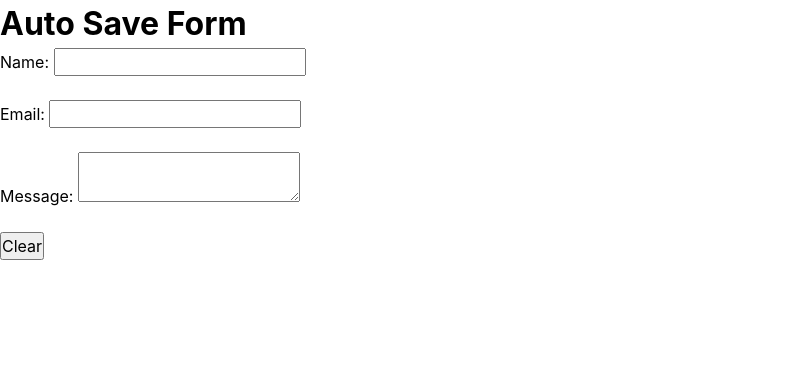
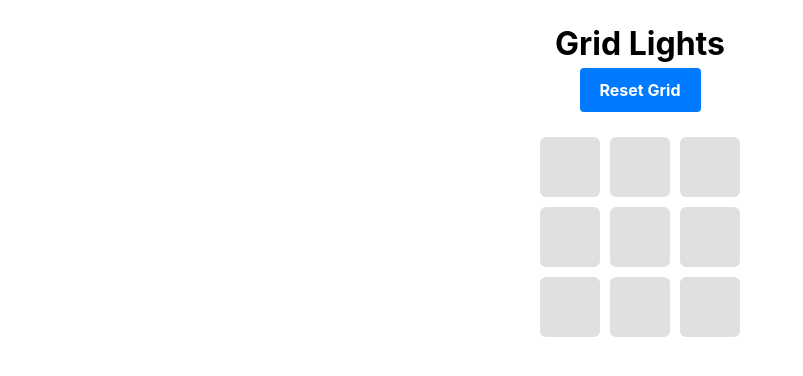
Before and after one commit to shubhamchasing/react-vite-prep, a React (Vite) app: page / in a window 1280 px wide. Shown: the top 376 px of the page, without its empty margins (0-803 px from the left). Built offline with nearby package versions, Linux system fonts and the light colour scheme.

Commit message:
feat: add grid lights 2

```diff
--- a/src/App.jsx
+++ b/src/App.jsx
@@ -1,5 +1,6 @@
 import "./App.css";
-import AutoSaveForm from "./Components/AutoSaveForm";
+import GridLights from "./Components/GridLIghts2";
+// import AutoSaveForm from "./Components/AutoSaveForm";
 // import AutoSearch from "./Components/AutoSearch";
 // import ProgressBar2 from "./Components/ProgressBar2";
 // import KnightChessboard from "./Components/KnightMove";
@@ -71,7 +72,7 @@ function App() {
   return (
     <>
       <div className="App">
-        <AutoSaveForm />
+        <GridLights />
       </div>
     </>
   );
--- /dev/null
+++ b/src/Components/GridLIghts2/index.jsx
@@ -0,0 +1,98 @@
+import { useEffect, useRef, useState } from "react";
+import "./styles.css";
+
+const TOTAL = 9;
+const GRID_SIZE = 3;
+
+//recursion is better since it will not create timers all at once unlike loop
+
+export default function GridLights() {
+  const [activeCells, setActiveCells] = useState(new Set());
+  const [activationOrder, setActivationOrder] = useState([]);
+  const [isDeactivating, setIsDeactivating] = useState(false);
+
+  const timerRefs = useRef([]);
+
+  useEffect(() => {
+    return () => {
+      timerRefs.current.forEach(clearTimeout);
+      timerRefs.current = [];
+    };
+  }, []);
+
+  const handleClick = (index) => {
+    // TODO: Implement click logic
+    if (isDeactivating || activeCells.has(index)) return;
+
+    const updatedActiveCells = new Set(activeCells);
+    updatedActiveCells.add(index);
+    const updatedOrder = [...activationOrder, index];
+    setActiveCells(updatedActiveCells);
+    setActivationOrder(updatedOrder);
+
+    if (updatedOrder.length === TOTAL) {
+      startReverseDeactivation(updatedOrder);
+    }
+  };
+
+  const startReverseDeactivation = (order) => {
+    // TODO: Implement reverse deactivation
+    const reverseOrder = [...order].reverse();
+    setIsDeactivating(true);
+
+    reverseOrder.forEach((cellIndex, index) => {
+      const timerId = setTimeout(() => {
+        setActiveCells((prev) => {
+          const newSet = new Set(prev);
+          newSet.delete(cellIndex);
+          return newSet;
+        });
+        if (index === reverseOrder.length - 1) {
+          setIsDeactivating(false);
+          setActivationOrder([]);
+        }
+      }, 300 * (index + 1));
+      timerRefs.current.push(timerId);
+    });
+  };
+
+  const resetGrid = () => {
+    // TODO: Implement reset logic
+    timerRefs.current.forEach(clearTimeout);
+    setActiveCells(new Set());
+    setActivationOrder([]);
+    setIsDeactivating(false);
+  };
+
+  return (
+    <div className="main-container">
+      <h1 className="grid-title">Grid Lights</h1>
+
+      <div className="button-section">
+        <button onClick={resetGrid} data-testid="reset-btn">
+          Reset Grid
+        </button>
+      </div>
+
+      <div className="cinema-hall" data-testid="grid-lights">
+        {Array.from({ length: GRID_SIZE }, (_, rowIdx) => (
+          <div className="row" key={rowIdx}>
+            {Array.from({ length: GRID_SIZE }, (_, colIdx) => {
+              const index = rowIdx * GRID_SIZE + colIdx;
+              return (
+                <div
+                  key={index}
+                  className={`cell col ${
+                    activeCells.has(index) ? "active" : ""
+                  }`}
+                  onClick={() => handleClick(index)}
+                  data-testid={`cell-${index}`}
+                ></div>
+              );
+            })}
+          </div>
+        ))}
+      </div>
+    </div>
+  );
+}
--- /dev/null
+++ b/src/Components/GridLIghts2/styles.css
@@ -0,0 +1,46 @@
+.main-container {
+  text-align: center;
+  padding: 20px;
+}
+
+.button-section {
+  margin-bottom: 20px;
+}
+
+.row {
+  display: flex;
+  justify-content: center;
+}
+
+.col {
+  width: 60px;
+  height: 60px;
+  margin: 5px;
+  background-color: #e0e0e0;
+  display: flex;
+  justify-content: center;
+  align-items: center;
+  font-weight: bold;
+  border-radius: 6px;
+  cursor: pointer;
+  transition: 0.2s;
+}
+
+.cell.active {
+  background-color: #4caf50;
+  color: white;
+}
+
+button {
+  padding: 10px 20px;
+  background-color: #007bff;
+  color: white;
+  border: none;
+  font-weight: bold;
+  cursor: pointer;
+  border-radius: 4px;
+}
+
+button:hover {
+  background-color: #0056b3;
+}
```
